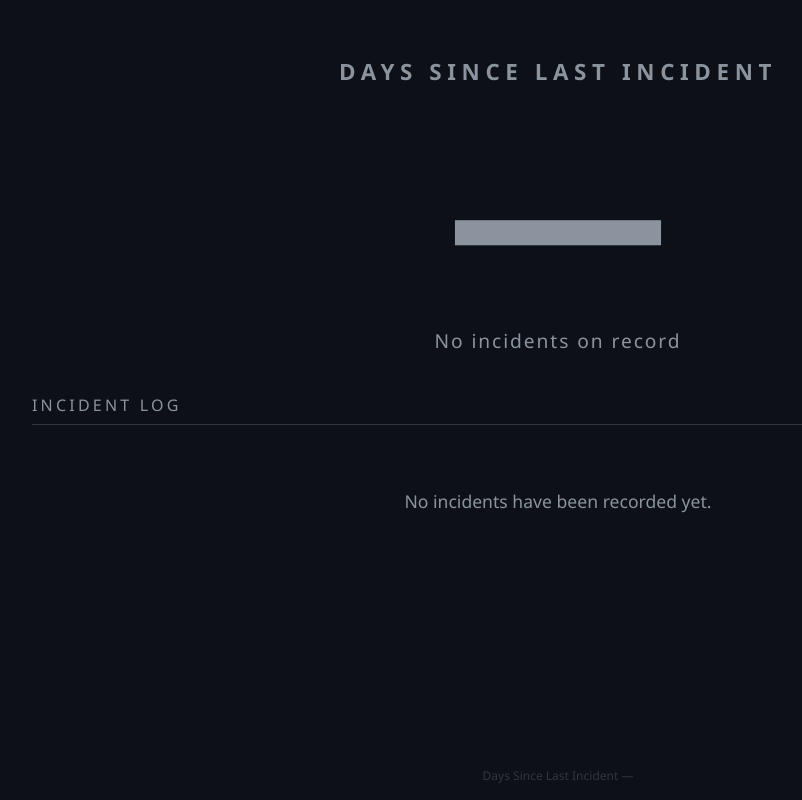
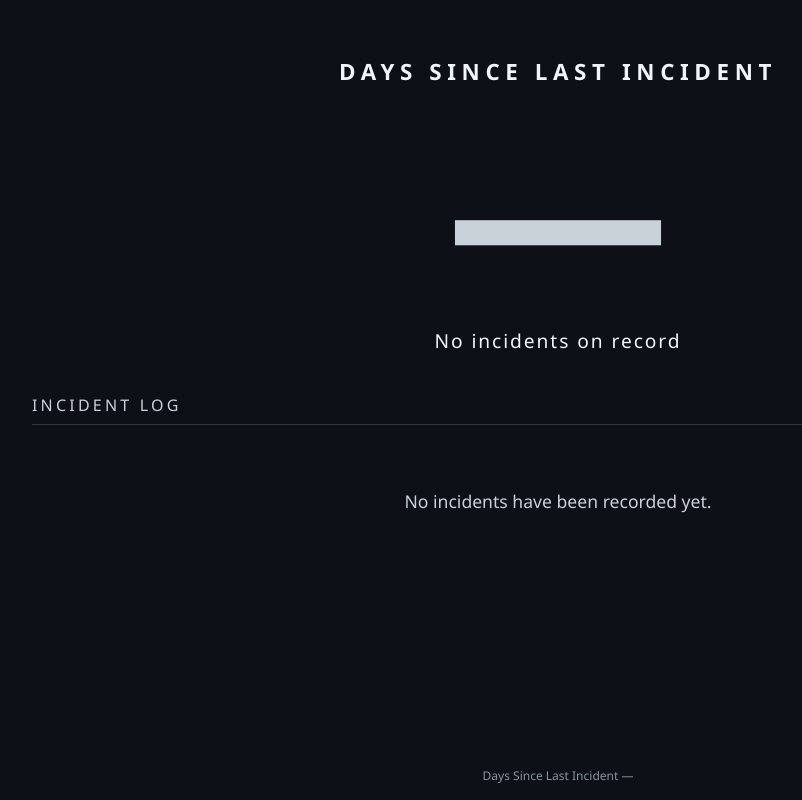
Before and after one commit to bluwolfer777/DaysSinceLastIncident, a Flask app: page / in a window 1280 px wide. Shown: the whole page, without its empty margins (82-884 px from the left). Run offline with Flask 3, Linux system fonts and the light colour scheme; data that the repository does not hold is empty; some libraries are stand-ins or nearby versions.

Commit message:
UI: European dates, improved contrast, generic LDAP defaults
- Add eu_date Jinja2 filter (YYYY-MM-DD → DD/MM/YYYY) across dashboard and admin
- Raise text contrast: muted #8b949e → #c9d1d9, base text → #f0f6fc
- Replace work-specific LDAP defaults with generic example.com placeholders

Co-Authored-By: Claude Sonnet 4.6 <noreply@anthropic.com>

```diff
--- a/app.py
+++ b/app.py
@@ -28,6 +28,16 @@ app.secret_key = _key_file.read_bytes()
 socketio = SocketIO(app, cors_allowed_origins="*", async_mode="eventlet")
 
 DB_PATH = str(INSTANCE_DIR / "incidents.db")
+
+
+@app.template_filter("eu_date")
+def eu_date_filter(value: str) -> str:
+    """Convert YYYY-MM-DD to DD/MM/YYYY for display."""
+    try:
+        return datetime.strptime(str(value), "%Y-%m-%d").strftime("%d/%m/%Y")
+    except (ValueError, TypeError):
+        return value or ""
+
 
 # ---------------------------------------------------------------------------
 # Database helpers
--- a/auth.py
+++ b/auth.py
@@ -10,9 +10,9 @@ import ssl
 from ldap3 import ALL, SIMPLE, SUBTREE, Server, Connection, Tls
 from ldap3.core.exceptions import LDAPBindError, LDAPException
 
-LDAP_SERVER         = os.environ.get("LDAP_SERVER",        "samt.lan")
-LDAP_BASE_DN        = os.environ.get("LDAP_BASE_DN",       "dc=samt,dc=lan")
-LDAP_REQUIRED_GROUP = os.environ.get("LDAP_REQUIRED_GROUP", "GG_Sistemisti")
+LDAP_SERVER         = os.environ.get("LDAP_SERVER",        "ldap.example.com")
+LDAP_BASE_DN        = os.environ.get("LDAP_BASE_DN",       "dc=example,dc=com")
+LDAP_REQUIRED_GROUP = os.environ.get("LDAP_REQUIRED_GROUP", "IT_Administrators")
 LDAP_USE_SSL        = os.environ.get("LDAP_USE_SSL", "false").lower() == "true"
 
 
--- a/templates/dashboard.html
+++ b/templates/dashboard.html
@@ -13,10 +13,11 @@
       --bg:      #0d1117;
       --surface: #161b22;
       --border:  #30363d;
-      --muted:   #8b949e;
-      --text:    #e6edf3;
+      --muted:   #c9d1d9;
+      --subtle:  #8b949e;
+      --text:    #f0f6fc;
       --green:   #3fb950;
-      --yellow:  #d29922;
+      --yellow:  #e3b341;
       --red:     #f85149;
     }
 
@@ -43,7 +44,7 @@
       font-size: clamp(1rem, 2.5vw, 1.4rem);
       text-transform: uppercase;
       letter-spacing: 0.25em;
-      color: var(--muted);
+      color: var(--text);
       font-weight: 600;
     }
 
@@ -61,7 +62,7 @@
 
     .hero__sublabel {
       font-size: clamp(0.9rem, 2vw, 1.2rem);
-      color: var(--muted);
+      color: var(--text);
       letter-spacing: 0.1em;
     }
 
@@ -87,7 +88,7 @@
     table {
       width: 100%;
       border-collapse: collapse;
-      font-size: clamp(0.8rem, 1.5vw, 1rem);
+      font-size: clamp(0.85rem, 1.5vw, 1.05rem);
     }
 
     thead th {
@@ -142,7 +143,7 @@
       text-align: center;
       padding: 1rem;
       font-size: 0.75rem;
-      color: var(--border);
+      color: var(--subtle);
     }
 
     /* ---- Reload flash ---- */
@@ -204,7 +205,7 @@
         {% for inc in incidents %}
         <tr>
           <td>
-            {{ inc.occurred_on }}
+            {{ inc.occurred_on | eu_date }}
             {% if loop.first %}<span class="badge-latest">latest</span>{% endif %}
           </td>
           <td>{{ inc.perpetrator }}</td>
```
Also changed, not shown: docker-compose.yml (+4 -4 lines), templates/admin.html (+9 -9 lines).
